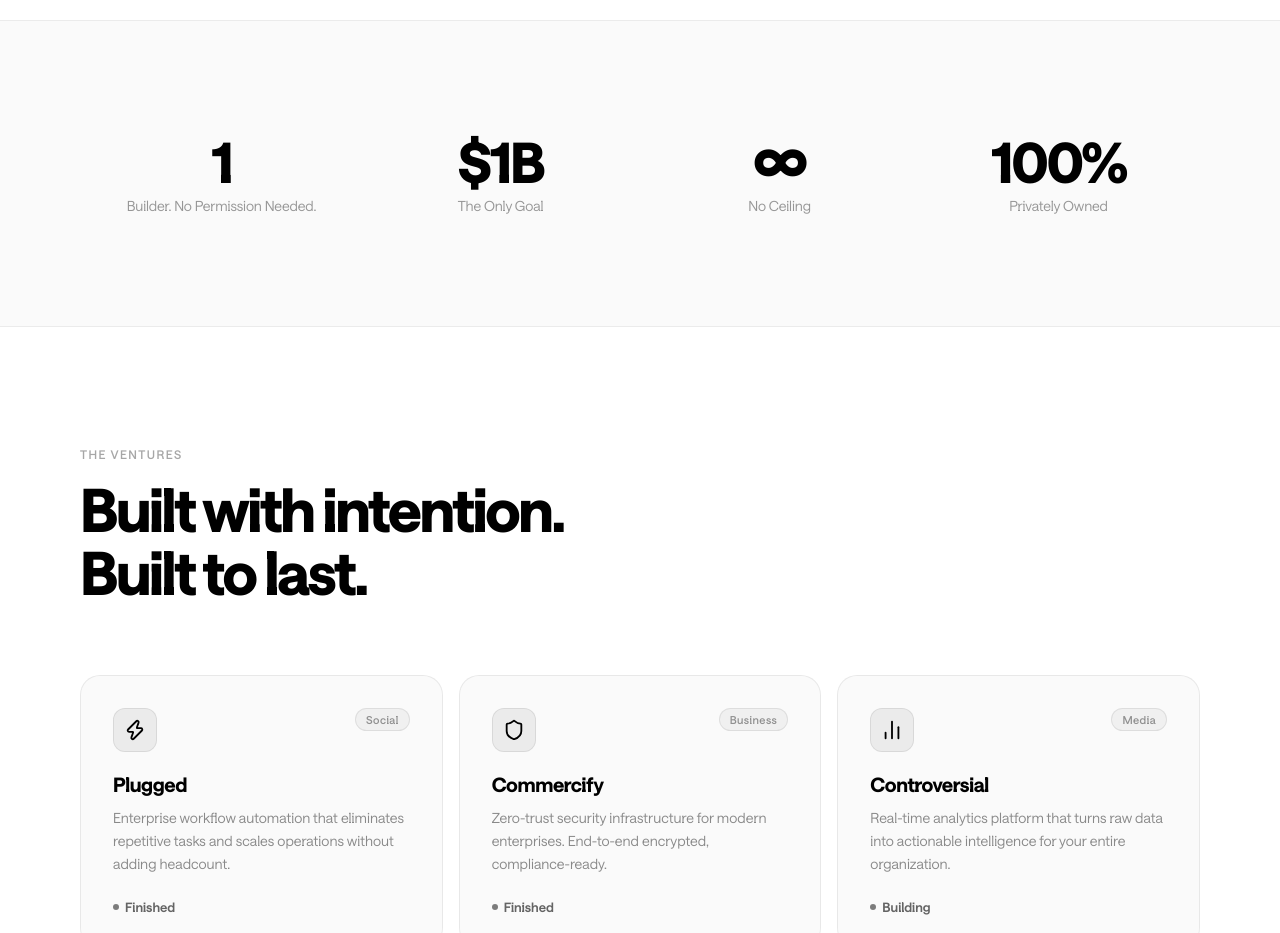
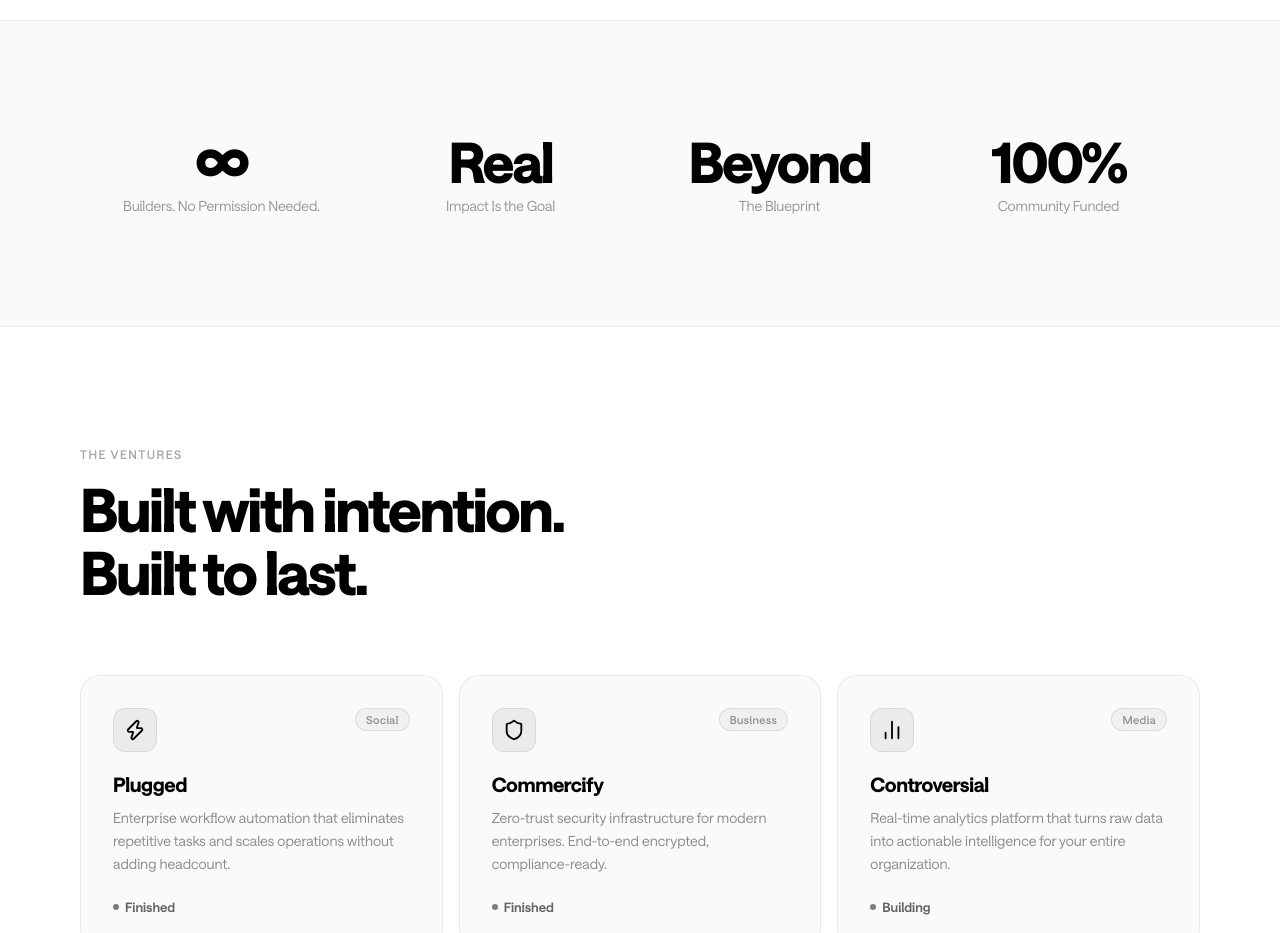
Before and after one commit to killerzarchive/black, a React (Create React App) app: page / in a window 1280 px wide. Shown: the part 780-1713 px from the top of the page. Built offline with nearby package versions, Linux system fonts and the light colour scheme.

Commit message:
'beyond'

```diff
--- a/src/components/Navbar.js
+++ b/src/components/Navbar.js
@@ -45,7 +45,7 @@ export default function Navbar() {
           }}>
             <div style={{ width: 12, height: 12, background: '#fff', borderRadius: '3px' }} />
           </div>
-          <span className='logo-desktop' style={{ fontSize: '15px', fontWeight: 700, letterSpacing: '-0.02em', color: '#000' }}>The Black Project</span>
+          <span style={{ fontSize: '15px', fontWeight: 700, letterSpacing: '-0.02em', color: '#000' }}>The Black Project</span>
         </div>
 
         <div style={{ display: 'flex', gap: '36px', alignItems: 'center' }} className="desktop-nav">
--- a/src/components/Stats.js
+++ b/src/components/Stats.js
@@ -2,10 +2,10 @@ import React from 'react';
 import { motion } from 'framer-motion';
 
 const stats = [
-  { value: '1', label: 'Builder. No Permission Needed.' },
-  { value: '$1B', label: 'The Only Goal' },
-  { value: '∞', label: 'No Ceiling' },
-  { value: '100%', label: 'Privately Owned' },
+  { value: '∞', label: 'Builders. No Permission Needed.' },
+  { value: 'Real', label: 'Impact Is the Goal' },
+  { value: 'Beyond', label: 'The Blueprint' },
+  { value: '100%', label: 'Community Funded' },
 ];
 
 export default function Stats() {
```
